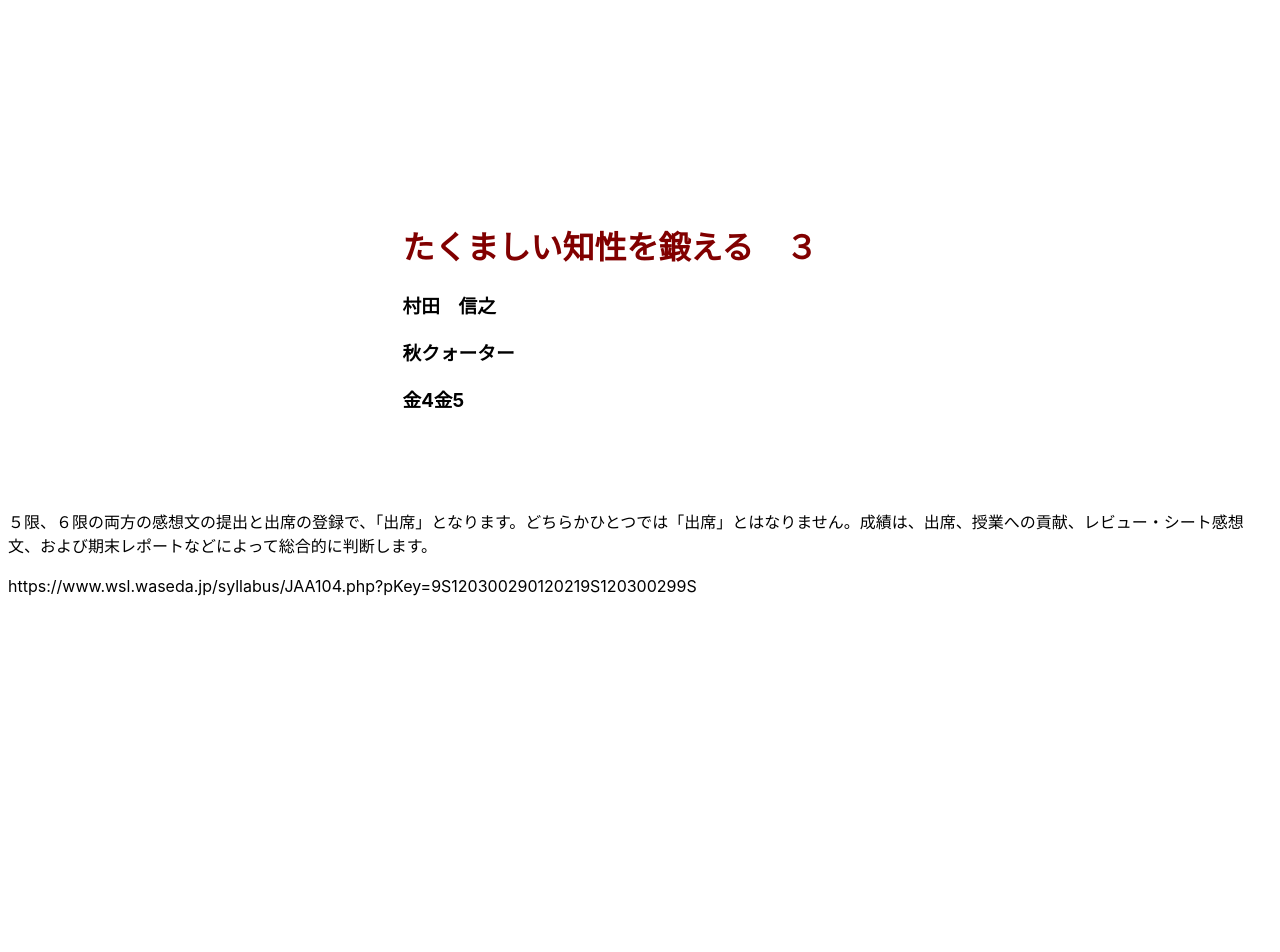
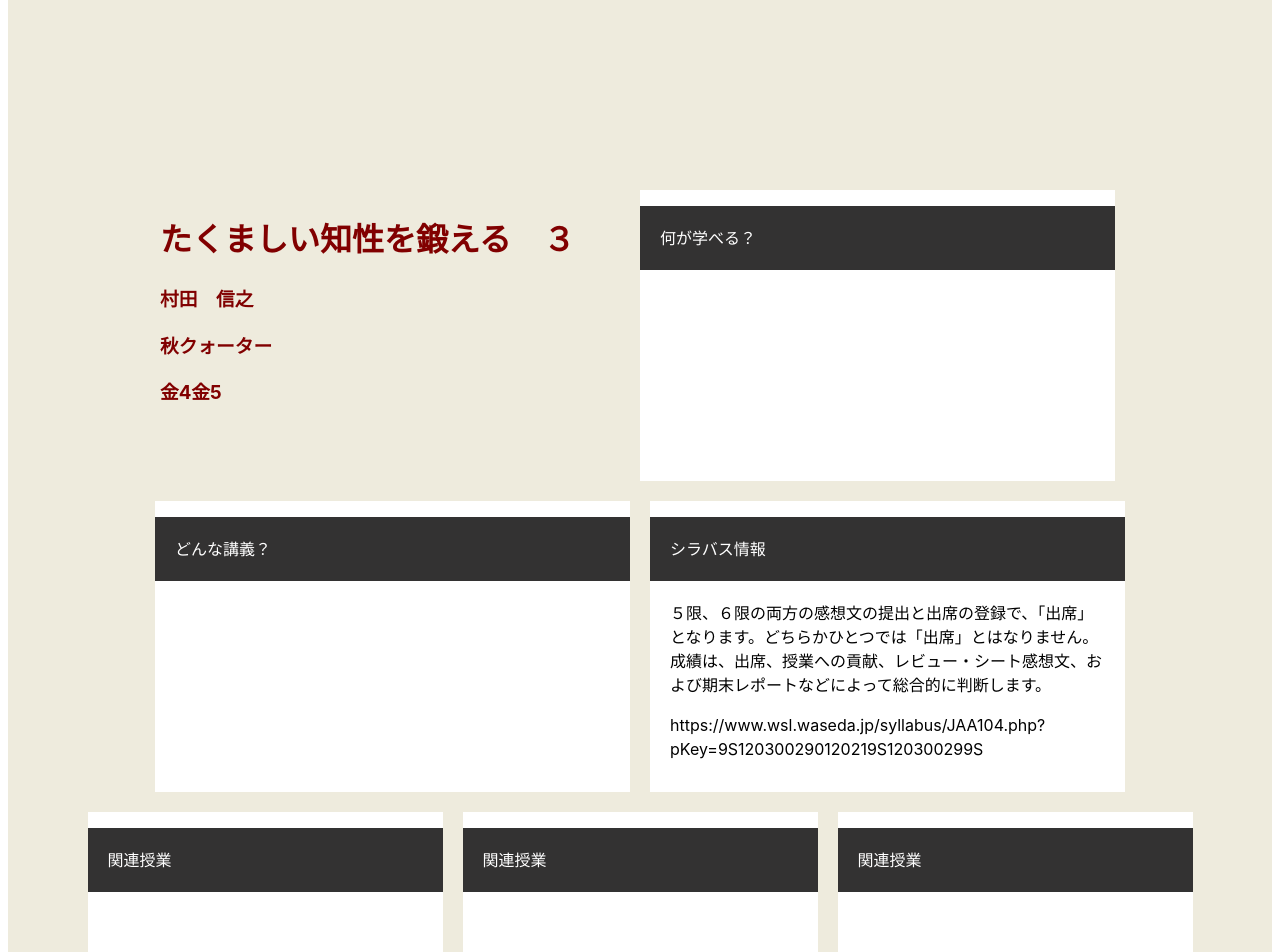
Before and after one commit to yyyoichi/testnoodle, a Next.js app: page /subjects/9S120300290120219S120300299S in a window 1280 px wide. Shown: the top 952 px of the page. Before the commit the page ends 800 px from the top, so only its background shows below. Built offline with nearby package versions, Linux system fonts and the light colour scheme.

Commit message:
何となくのイメージ

```diff
--- a/pages/subjects/[url_code].jsx
+++ b/pages/subjects/[url_code].jsx
@@ -4,6 +4,8 @@ import styles from "../../styles/Home.module.css"
 import show from "../../styles/show.module.css"
 import data from "../../database/data"
 import mapSubject from "../../database/mapSubject"
+import header from "../../components/Header.jsx"
+import headercss from "../../styles/Header.module.css"
 
 export default function Subject(props) {
   const subject = mapSubject(props["data"]);//中身はdatabase/mapSubject.ts
@@ -16,30 +18,51 @@ export default function Subject(props) {
         <meta name="description" content="Generated by create next app" />
         <link rel="icon" href="/favicon.ico" />
       </Head>
+      <header></header>
       <main className={styles.main}>
+        <div className={show['containers']}>
           <div className={show['title-container']}>
             <h1>{subject["name"]}</h1>
             <h3>{subject["professor"]}</h3>
             <h3>{subject["semester"]}</h3>
             <h3>{subject["period"]}</h3>
           </div>
-        <div className='analysis-container'>
-          <div className='learning'></div>
+          <div className={show['analysis-container']}>
+            <div className={show['learning']}>
+              <p className={show['learning-title']}>何が学べる？</p>
+              <div className='learning-contents'></div>
             </div>
-        <div className='analysis-container'>
-          <div className='lecture'></div>
           </div>
-        <div className='analysis-container'>
-          <div className='syllabus'>
+          <div className={show['analysis-container']}>
+            <div className={show['lecture']}>
+              <p className={show['lecture-title']}>どんな講義？</p>
+              <div className='lecture-contents'></div>
+            </div>
+          </div>
+          <div className={show['analysis-container']}>
+            <div className={show['syllabus']}>
+              <p className={show['syllabus-title']}>シラバス情報</p>
+              <div className={show['syllabus-contents']}>
                 <p>{subject["grade"]}</p>
                 <a href={"https://www.wsl.waseda.jp/syllabus/JAA104.php?pKey=" +subject['url_code'] } target="_blank" >{"https://www.wsl.waseda.jp/syllabus/JAA104.php?pKey=" +subject['url_code'] }</a>
+              </div>
               <br/>
             </div>
           </div>
-        <div className='other-classes'>
-          <div className='other-class'></div>
-          <div className='other-class'></div>
-          <div className='other-class'></div>
+          <div className={show['other-classes']}>
+            <div className={show['other-class']}>
+              <p className={show['other-class-title']}>関連授業</p>
+              <div className={show['other-class-contents']}></div>
+            </div>
+            <div className={show['other-class']}>
+              <p className={show['other-class-title']}>関連授業</p>
+              <div className={show['other-class-contents']}></div>
+            </div>
+            <div className={show['other-class']}>
+              <p className={show['other-class-title']}>関連授業</p>
+              <div className={show['other-class-contents']}></div>
+            </div>
+          </div>
         </div>
       </main>
     </div>
--- a/styles/Header.module.css
+++ b/styles/Header.module.css
@@ -1,5 +1,5 @@
 .box {
-  background-color: #EEEBDD;
+  background-color: rgba(238, 235, 221, 1);
   height: 30px;
   width: 100%;
 }
--- a/styles/Home.module.css
+++ b/styles/Home.module.css
@@ -1,7 +1,7 @@
 .container {
   min-height: 100vh;
   padding: 0 0.5rem;
-  display: flex;
+  /*display: flex;*/
   flex-direction: column;
   justify-content: center;
   align-items: center;
@@ -15,6 +15,8 @@
   flex-direction: column;
   justify-content: center;
   align-items: center;
+  background-color: rgba(238, 235, 221, 1);
+  ;
 }
 
 .footer {
--- a/styles/globals.css
+++ b/styles/globals.css
@@ -14,365 +14,3 @@ a {
 * {
   box-sizing: border-box;
 }
-
-
-/**
- * 1. Add border box sizing in all browsers (opinionated).
- * 2. Backgrounds do not repeat by default (opinionated).
- */
-
- *,
- ::before,
- ::after {
-   box-sizing: border-box; /* 1 */
-   background-repeat: no-repeat; /* 2 */
- }
-
- /**
-  * 1. Add text decoration inheritance in all browsers (opinionated).
-  * 2. Add vertical alignment inheritance in all browsers (opinionated).
-  */
-
- ::before,
- ::after {
-   text-decoration: inherit; /* 1 */
-   vertical-align: inherit; /* 2 */
- }
-
- /**
-  * 1. Use the default cursor in all browsers (opinionated).
-  * 2. Change the line height in all browsers (opinionated).
-  * 3. Breaks words to prevent overflow in all browsers (opinionated).
-  * 4. Use a 4-space tab width in all browsers (opinionated).
-  * 5. Remove the grey highlight on links in iOS (opinionated).
-  * 6. Prevent adjustments of font size after orientation changes in iOS.
-  */
-
- :where(:root) {
-   cursor: default; /* 1 */
-   line-height: 1.5; /* 2 */
-   overflow-wrap: break-word; /* 3 */
-   -moz-tab-size: 4; /* 4 */
-   tab-size: 4; /* 4 */
-   -webkit-tap-highlight-color: transparent; /* 5 */
-   -webkit-text-size-adjust: 100%; /* 6 */
- }
-
- /* Sections
-  * ========================================================================== */
-
- /**
-  * Remove the margin in all browsers (opinionated).
-  */
-
- :where(body) {
-   margin: 0;
- }
-
- /**
-  * Correct the font size and margin on `h1` elements within `section` and
-  * `article` contexts in Chrome, Edge, Firefox, and Safari.
-  */
-
- :where(h1) {
-   font-size: 2em;
-   margin: 0.67em 0;
- }
-
- /* Grouping content
-  * ========================================================================== */
-
- /**
-  * Remove the margin on nested lists in Chrome, Edge, and Safari.
-  */
-
- :where(dl, ol, ul) :where(dl, ol, ul) {
-   margin: 0;
- }
-
- /**
-  * 1. Correct the inheritance of border color in Firefox.
-  * 2. Add the correct box sizing in Firefox.
-  */
-
- :where(hr) {
-   color: inherit; /* 1 */
-   height: 0; /* 2 */
- }
-
- /**
-  * Remove the list style on navigation lists in all browsers (opinionated).
-  */
-
- :where(nav) :where(ol, ul) {
-   list-style-type: none;
-   padding: 0;
- }
-
- /**
-  * Prevent VoiceOver from ignoring list semantics in Safari (opinionated).
-  */
-
- :where(nav li)::before {
-   content: "\200B";
-   float: left;
- }
-
- /**
-  * 1. Correct the inheritance and scaling of font size in all browsers.
-  * 2. Correct the odd `em` font sizing in all browsers.
-  * 3. Prevent overflow of the container in all browsers (opinionated).
-  */
-
- :where(pre) {
-   font-family: monospace, monospace; /* 1 */
-   font-size: 1em; /* 2 */
-   overflow: auto; /* 3 */
- }
-
- /* Text-level semantics
-  * ========================================================================== */
-
- /**
-  * Add the correct text decoration in Safari.
-  */
-
- :where(abbr[title]) {
-   text-decoration: underline;
-   text-decoration: underline dotted;
- }
-
- /**
-  * Add the correct font weight in Chrome, Edge, and Safari.
-  */
-
- :where(b, strong) {
-   font-weight: bolder;
- }
-
- /**
-  * 1. Correct the inheritance and scaling of font size in all browsers.
-  * 2. Correct the odd `em` font sizing in all browsers.
-  */
-
- :where(code, kbd, samp) {
-   font-family: monospace, monospace; /* 1 */
-   font-size: 1em; /* 2 */
- }
-
- /**
-  * Add the correct font size in all browsers.
-  */
-
- :where(small) {
-   font-size: 80%;
- }
-
- /* Embedded content
-  * ========================================================================== */
-
- /*
-  * Change the alignment on media elements in all browsers (opinionated).
-  */
-
- :where(audio, canvas, iframe, img, svg, video) {
-   vertical-align: middle;
- }
-
- /**
-  * Remove the border on iframes in all browsers (opinionated).
-  */
-
- :where(iframe) {
-   border-style: none;
- }
-
- /**
-  * Change the fill color to match the text color in all browsers (opinionated).
-  */
-
- :where(svg:not([fill])) {
-   fill: currentColor;
- }
-
- /* Tabular data
-  * ========================================================================== */
-
- /**
-  * 1. Collapse border spacing in all browsers (opinionated).
-  * 2. Correct table border color inheritance in all Chrome, Edge, and Safari.
-  * 3. Remove text indentation from table contents in Chrome, Edge, and Safari.
-  */
-
- :where(table) {
-   border-collapse: collapse; /* 1 */
-   border-color: inherit; /* 2 */
-   text-indent: 0; /* 3 */
- }
-
- /* Forms
-  * ========================================================================== */
-
- /**
-  * Remove the margin on controls in Safari.
-  */
-
- :where(button, input, select) {
-   margin: 0;
- }
-
- /**
-  * Correct the inability to style buttons in iOS and Safari.
-  */
-
- :where(button, [type="button" i], [type="reset" i], [type="submit" i]) {
-   -webkit-appearance: button;
- }
-
- /**
-  * Change the inconsistent appearance in all browsers (opinionated).
-  */
-
- :where(fieldset) {
-   border: 1px solid #a0a0a0;
- }
-
- /**
-  * Add the correct vertical alignment in Chrome, Edge, and Firefox.
-  */
-
- :where(progress) {
-   vertical-align: baseline;
- }
-
- /**
-  * 1. Remove the margin in Firefox and Safari.
-  * 3. Change the resize direction in all browsers (opinionated).
-  */
-
- :where(textarea) {
-   margin: 0; /* 1 */
-   resize: vertical; /* 3 */
- }
-
- /**
-  * 1. Correct the odd appearance in Chrome, Edge, and Safari.
-  * 2. Correct the outline style in Safari.
-  */
-
- :where([type="search" i]) {
-   -webkit-appearance: textfield; /* 1 */
-   outline-offset: -2px; /* 2 */
- }
-
- /**
-  * Correct the cursor style of increment and decrement buttons in Safari.
-  */
-
- ::-webkit-inner-spin-button,
- ::-webkit-outer-spin-button {
-   height: auto;
- }
-
- /**
-  * Correct the text style of placeholders in Chrome, Edge, and Safari.
-  */
-
- ::-webkit-input-placeholder {
-   color: inherit;
-   opacity: 0.54;
- }
-
- /**
-  * Remove the inner padding in Chrome, Edge, and Safari on macOS.
-  */
-
- ::-webkit-search-decoration {
-   -webkit-appearance: none;
- }
-
- /**
-  * 1. Correct the inability to style upload buttons in iOS and Safari.
-  * 2. Change font properties to `inherit` in Safari.
-  */
-
- ::-webkit-file-upload-button {
-   -webkit-appearance: button; /* 1 */
-   font: inherit; /* 2 */
- }
-
- /* Interactive
-  * ========================================================================== */
-
- /*
-  * Add the correct styles in Safari.
-  */
-
- :where(dialog) {
-   background-color: white;
-   border: solid;
-   color: black;
-   height: -moz-fit-content;
-   height: fit-content;
-   left: 0;
-   margin: auto;
-   padding: 1em;
-   position: absolute;
-   right: 0;
-   width: -moz-fit-content;
-   width: fit-content;
- }
-
- :where(dialog:not([open])) {
-   display: none;
- }
-
- /*
-  * Add the correct display in Safari.
-  */
-
- :where(details > summary:first-of-type) {
-   display: list-item;
- }
-
- /* Accessibility
-  * ========================================================================== */
-
- /**
-  * Change the cursor on busy elements in all browsers (opinionated).
-  */
-
- :where([aria-busy="true" i]) {
-   cursor: progress;
- }
-
- /*
-  * Change the cursor on control elements in all browsers (opinionated).
-  */
-
- :where([aria-controls]) {
-   cursor: pointer;
- }
-
- /*
-  * Change the cursor on disabled, not-editable, or otherwise
-  * inoperable elements in all browsers (opinionated).
-  */
-
- :where([aria-disabled="true" i], [disabled]) {
-   cursor: not-allowed;
- }
-
- /*
-  * Change the display on visually hidden accessible elements
-  * in all browsers (opinionated).
-  */
-
- :where([aria-hidden="false" i][hidden]) {
-   display: initial;
- }
-
- :where([aria-hidden="false" i][hidden]:not(:focus)) {
-   clip: rect(0, 0, 0, 0);
-   position: absolute;
- }
--- a/styles/show.module.css
+++ b/styles/show.module.css
@@ -1,9 +1,21 @@
+.containers{
+    display: flex;
+    flex-wrap: wrap;
+    align-items: center;
+    justify-content: center;
+    margin: 100px;
+}
 .title-container{
     width: 475px;
     height: 291px;
+    left: 191px;
+    top: 205px;
+    background-color: rgba(238, 235, 221, 1);
+    padding: 5px;
 }
 
-.title-container h1{
+.title-container h1,
+.title-container h3{
     color: rgba(129, 0, 0, 1);
 }
 
@@ -12,15 +24,38 @@
     height: 291px;
     left: 775px;
     top: 205px;
+    background-color: #ffffff;
+    margin: 10px;
 }
+
+.learning-title,
+.lecture-title,
+.syllabus-title,
+.other-class-title{
+    color: #ffffff;
+    background-color: #333232;
+    padding: 20px;
+}
+
+.learning-contents,
+.lecture-contents,
+.syllabus-contents,
+.other-class-contents{
+    margin: 20px;
+}
+
+
 .other-classes{
     display: flex;
     justify-content: center;
 }
 
-.other-classe{
+.other-class{
     width: 355px;
     height: 291px;
     left: 152px;
     top: 947px;
+    background-color: #ffffff;
+    margin: 10px;
+
 }
```
Lines whose indentation alone changed are shown as unchanged.
